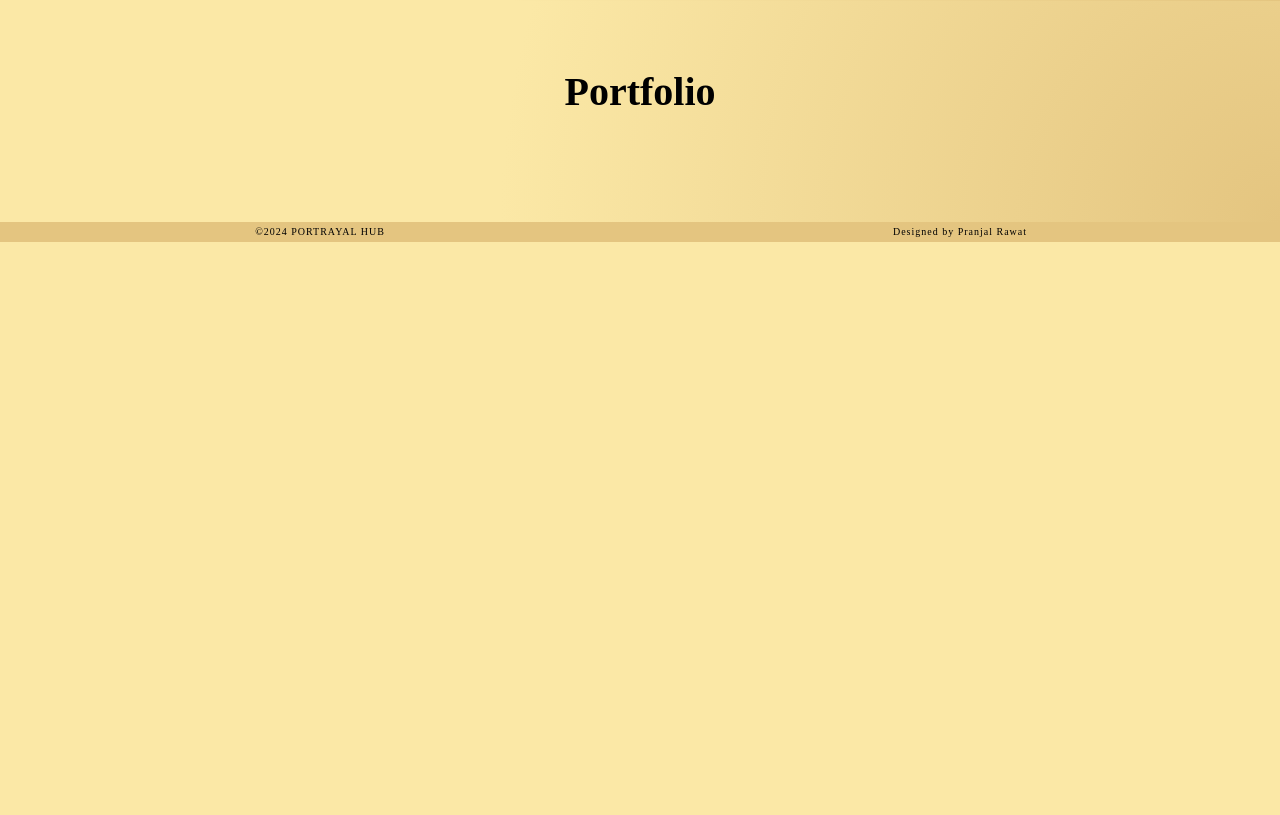
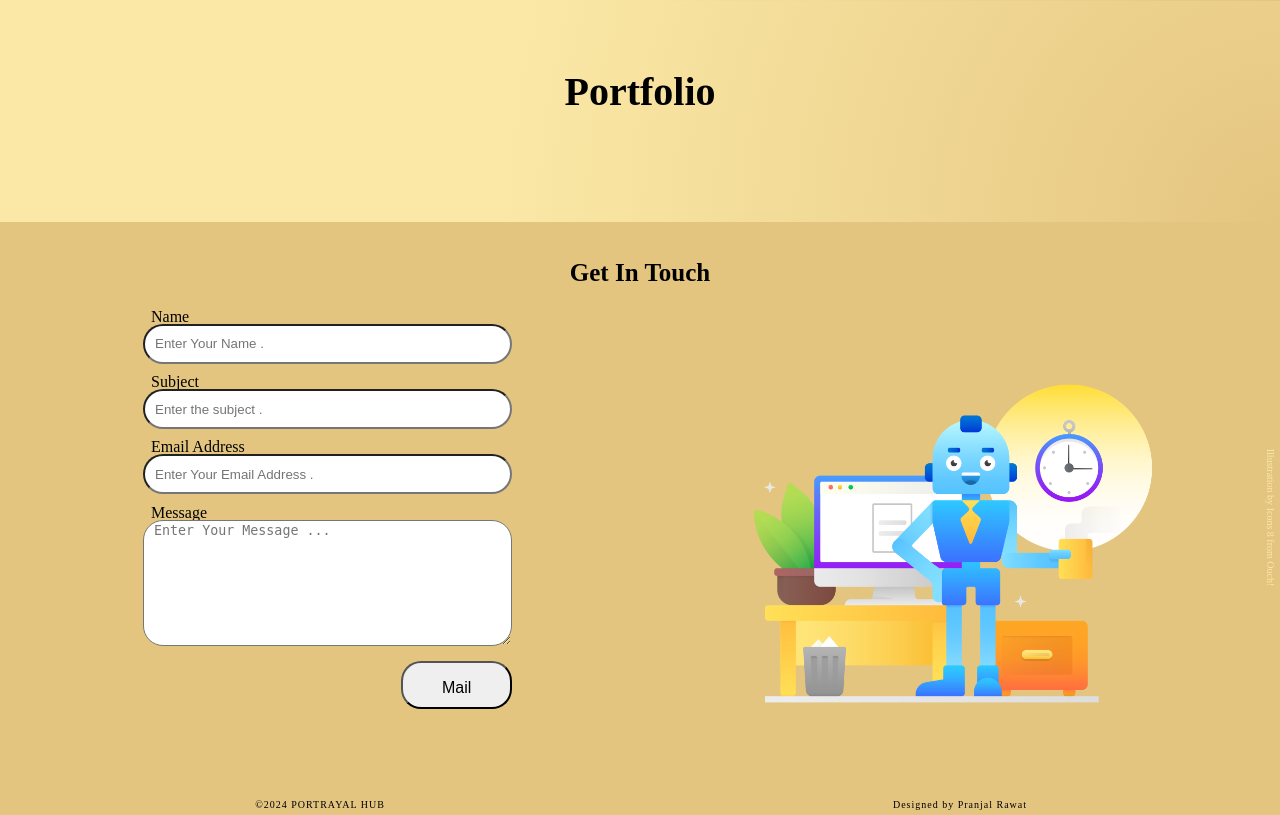
Before and after one commit to PranjalRawat/portrayalHub, a Django app: template portfolio/templates/dashboard.html in a window 1280 px wide. Shown: the part 1297-2112 px from the top of the page. Before the commit the page ends 1539 px from the top, so only its background shows below. Run offline with Django 4.2, Linux system fonts and the light colour scheme; the template is opened without the code that fills it, so the values that code supplies are empty; some libraries are stand-ins or nearby versions.

Commit message:
Added Template view for Get In Touch Section

```diff
--- a/portfolio/static/css/dashboard.css
+++ b/portfolio/static/css/dashboard.css
@@ -570,6 +570,78 @@ section .social__presence li img {
     transform: scale(0.9, 0.9);
 }
 
+.contact {
+    padding: 2em;
+    padding-top: 2em;
+    background: var(--nav-bg-clr);
+}
+
+.contact h1 {
+    text-align: center;
+    padding-bottom: 1em;
+    font-size: 2.5em;
+}
+
+.contact__left form {
+    padding: 0 1em;
+    line-height: 1.6em;
+    position: relative;
+}
+
+.contact__left label {
+    padding-left: 0.5em;
+    font-size: 1.5rem;
+}
+
+.contact__left input {
+    height: 3em;
+}
+
+.contact__left input,
+.contact__left textarea {
+    width: 100%;
+    border-radius: 20px;
+    outline: none;
+    padding-left: 10px;
+    margin-bottom: 1.5em;
+}
+
+.contact__left .mail__btn {
+    width: 30%;
+    font-size: 1rem;
+    position: relative;
+    right: -70%;
+    padding: 1em 0;
+}
+
+.contact__right {
+    position: relative;
+    display: none;
+}
+
+.contact__right img {
+    width: 100%;
+    height: 100%;
+}
+
+.contact__right .illu {
+    color: var(--mainbg);
+    -webkit-transform: rotate(90deg);
+    transform: rotate(90deg);
+    width: -webkit-max-content;
+    width: -moz-max-content;
+    width: max-content;
+    text-align: right;
+    position: absolute;
+    right: -8em;
+    top: 20em;
+}
+
+.contact__right .illu a {
+    color: var(--mainbg);
+    text-decoration: none;
+}
+
 .copyright {
     background: var(--nav-bg-clr);
     text-align: center;
@@ -689,6 +761,13 @@ section .social__presence li img {
     }
     .portfolio__container__items + .portfolio__container__items {
         margin-top: 0;
+    }
+    .contact__left form {
+        padding: 0 20%;
+    }
+    .contact__left form input,
+    .contact__left form textarea {
+        margin-bottom: 1em;
     }
 }
 
@@ -826,6 +905,35 @@ section .social__presence li img {
     .portfolio__container {
         gap: 1em;
     }
+    .contact h1 {
+        margin-bottom: 0;
+        padding-bottom: 1em;
+    }
+    .contact__container {
+        display: -ms-grid;
+        display: grid;
+        -ms-grid-columns: 2fr 3fr;
+        grid-template-columns: 2fr 3fr;
+        gap: 1em;
+    }
+    .contact__left {
+        -ms-grid-column: 1;
+        -ms-grid-column-span: 1;
+        grid-column: 1/2;
+    }
+    .contact__left form {
+        padding: 0;
+        line-height: 1em;
+    }
+    .contact__left label {
+        font-size: 1rem;
+    }
+    .contact__right {
+        display: block;
+        -ms-grid-column: 2;
+        -ms-grid-column-span: 1;
+        grid-column: 2/3;
+    }
     .copyright {
         display: -ms-grid;
         display: grid;
@@ -926,6 +1034,14 @@ section .social__presence li img {
         width: 350px;
         height: 350px;
     }
+    .contact__container {
+        display: grid;
+        grid-template-columns: 1fr 1fr;
+        gap: 1em;
+    }
+    .contact__left form {
+        padding: 0 20%;
+    }
 }
 
 @media screen and (min-width: 1200px) {
--- a/portfolio/templates/dashboard.html
+++ b/portfolio/templates/dashboard.html
@@ -275,6 +275,33 @@
             </div>
         </div>
 
+        <!-- ------------------------ Contact US ------------------------------ -->
+        <div class="contact" id="contact">
+            <h1>Get In Touch</h1>
+            <div class="contact__container">
+                <div class="contact__left">
+                    <form method="POST" action="" enctype="multipart/form-data">
+                        {% csrf_token %}
+                        <label for="name">Name</label><br/>
+                        <input type="text" placeholder="Enter Your Name ." name="name"><br/>
+                        <label for="subject">Subject</label><br/>
+                        <input type="text" placeholder="Enter the subject ." name="subject"><br/>
+                        <label for="email">Email Address</label><br/>
+                        <input type="email" placeholder="Enter Your Email Address ." name="email"><br/>
+                        <label for="message">Message</label><br/>
+
+                        <textarea name="message" cols="30" rows="8" placeholder="Enter Your Message ..."></textarea>
+                        <input type="submit" value="Mail" class="mail__btn">
+                    </form>
+                </div>
+                <div class="contact__right">
+                    <img src="{% static 'image/contact.png' %}" alt="Illustration by Icons 8">
+                    <div class="illu">Illustration by <a href="https://icons8.com/illustrations/author/5c07e68d82bcbc0092519bb6">Icons 8</a> from <a href="https://icons8.com/illustrations">Ouch!</a></div>
+
+                </div>
+            </div>
+        </div>
+
         <!-- ------------------------- Copyright ------------------------------- -->
         <div class="copyright">
             <div class="copyright__left">&copy2024 PORTRAYAL HUB</div>
```
Also changed, not shown: portfolio/forms.py (added, +7 -0 lines), portfolio/views.py (+23 -0 lines), portfolio/static/image/contact.png (added), portfolio/static/image/pranjal.png (added).
